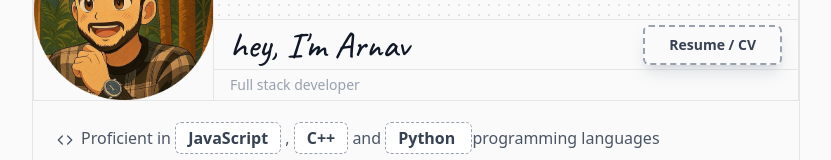
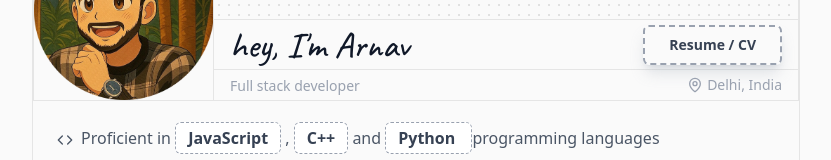
Before and after one commit to Arnav270803/MyPortfolio, a React (Vite) app: page / in a window 1280 px wide. Shown: the part 162-322 px from the top of the page, without its empty margins (224-1055 px from the left). Built offline with nearby package versions, Linux system fonts and the light colour scheme; some icons are missing.

Commit message:
Added my location in MyIntro.jsx Section

```diff
--- a/src/Component/MyIntro.jsx
+++ b/src/Component/MyIntro.jsx
@@ -1,7 +1,7 @@
 import React, { useState, useEffect } from 'react';
 import { useNavigate } from 'react-router-dom';
 import { motion, AnimatePresence } from 'framer-motion';
-import { Code, Database, Users, TrendingUp, Handshake } from 'lucide-react';
+import { Code, Database, Users, TrendingUp, Handshake, MapPin } from 'lucide-react';
 
 const MyIntro = ({ isDark }) => {
   const navigate = useNavigate();
@@ -31,7 +31,7 @@ const MyIntro = ({ isDark }) => {
 
 const BtDesign = `px-3 py-1 border border-dashed rounded-md cursor-pointer transition-all duration-300 font-semibold
   ${isDark
-    ? 'bg-neutral-800 border-gray-600 text-gray-300 hover:border-white hover:shadow-[0_0_15px_rgba(255,255,255,0.25)] hover:scale-[1.02]'  // here the shadow code is like this because i wanted to be surround the button completely
+    ? 'bg-neutral-800 border-gray-600 text-gray-300 hover:border-white hover:shadow-[0_0_15px_rgba(255,255,255,0.25)] hover:scale-[1.02]'
     : 'bg-white border-gray-400 text-gray-700 hover:border-gray-900 hover:shadow-[0_0_15px_rgba(0,0,0,0.3)] hover:scale-[1.02]'
   }
   active:scale-100`
@@ -91,8 +91,10 @@ const BtDesign = `px-3 py-1 border border-dashed rounded-md cursor-pointer trans
                 </button>
               </div>
 
-              {/* Smaller bottom section on mobile */}
-              <div className="h-[15px] sm:h-[30px] flex items-center px-2 sm:px-4 justify-start overflow-hidden">
+              {/* Smaller bottom section with animation on left and location on right */}
+              <div className="h-[15px] sm:h-[30px] flex items-center px-2 sm:px-4 justify-between overflow-hidden">
+                {/* Animated text on the left */}
+                <div className="overflow-hidden">
                   <AnimatePresence mode="wait">
                     <motion.span
                       key={currentTextIndex}
@@ -108,6 +110,12 @@ const BtDesign = `px-3 py-1 border border-dashed rounded-md cursor-pointer trans
                       {animatedTexts[currentTextIndex]}
                     </motion.span>
                   </AnimatePresence>
+                </div>
+
+                <div className={`flex items-center gap-1 text-[10px] sm:text-sm font-medium ${isDark ? 'text-gray-500' : 'text-gray-400'}`}>
+                  <MapPin className="w-3 h-3 sm:w-4 sm:h-4" />
+                  <span>Delhi, India</span>
+                </div>
               </div>
 
             </div>
```
Lines whose indentation alone changed are shown as unchanged.
